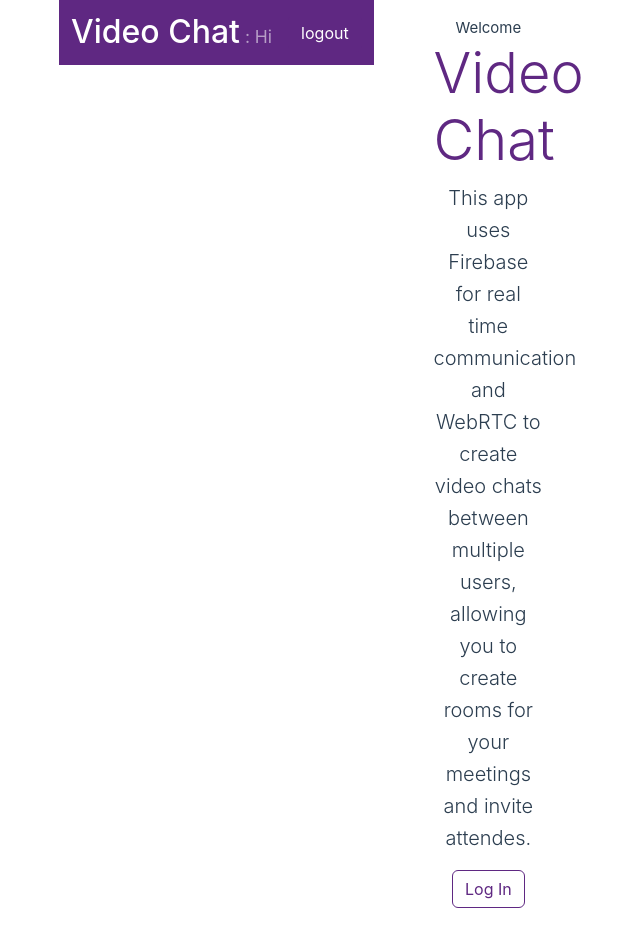
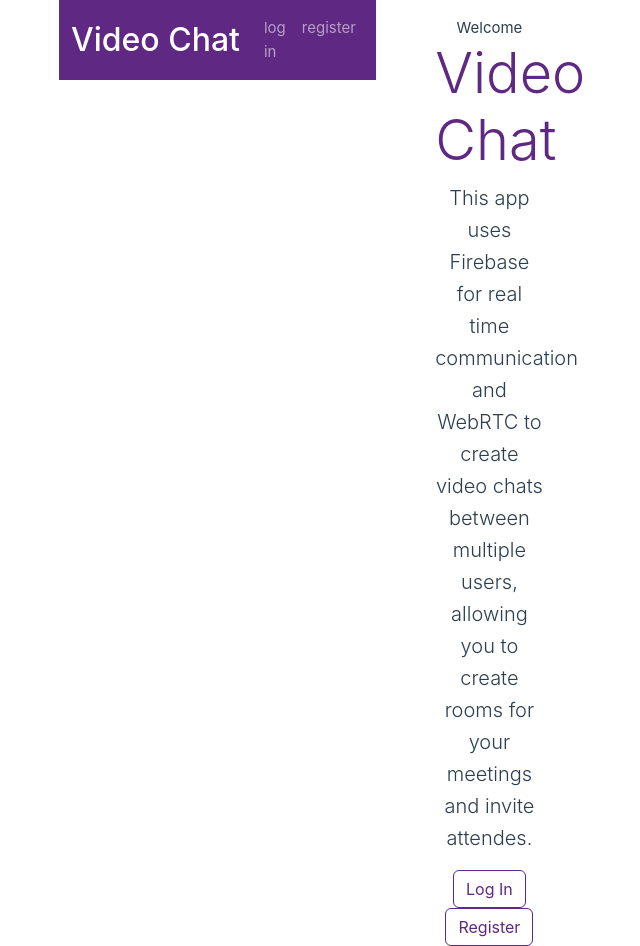
Before and after one commit to kenyaachon/Vuejs-VideoChatApp, a Vue app: page / in a window 1280 px wide. Shown: the whole page, without its empty margins (5-645 px from the left). Before the commit the page ends 908 px from the top, so only its background shows below. Built offline with nearby package versions, Linux system fonts and the light colour scheme; no server answers; the database is empty.

Commit message:
fixed logout issue for show logout vs login button

```diff
--- a/src/components/Home.vue
+++ b/src/components/Home.vue
@@ -1,7 +1,7 @@
 <template>
   <div class="mt-3">
-    <div class="text-center">
-      Welcome <span class="font-weight-bold text-info"> {{ user }}</span>
+    <div class="text-center" v-if="!currentUser">
+      Welcome <span class="font-weight-bold text-info"> {{ currentUser }}</span>
     </div>
     <div class="container text-center">
       <div class="row justify-content-center">
@@ -13,6 +13,8 @@
             attendes.
           </p>
           <router-link class="btn btn-outline-primary mr-2" to="/login">Log In</router-link>
+
+          <router-link class="btn btn-outline-primary mr-2" to="/register">Register</router-link>
         </div>
       </div>
     </div>
@@ -24,6 +26,12 @@ export default {
   name: "HomeView",
   props: {
     user: String
+  },
+  computed: {
+    currentUser() {
+      console.log("this is the current user", this.$store.state.user)
+      return this.$store.state.user
+    }
   }
 }
 </script>
--- a/src/components/Navigation.vue
+++ b/src/components/Navigation.vue
@@ -4,7 +4,7 @@
       <div class="container-fluid">
         <router-link class="navbar-brand" to="/">
           <span class="h2 pr-1">Video Chat</span>
-          <span class="navbar-text small">
+          <span class="navbar-text small" v-if="!isUserLoggedIn">
             : Hi <span class="font-weight-bold text-white"> {{ currentUser }}</span>
           </span>
         </router-link>
@@ -25,25 +25,21 @@
 
 <script lang="ts">
 import { getAuth, signOut } from "firebase/auth"
+import { mapGetters } from "vuex"
 export default {
   name: "NavigationVue",
   // props: {
   //   user: String
   // },
   data() {
-    return {
-      user: null
-    }
+    return {}
   },
   computed: {
     currentUser() {
       console.log("this is the current user", this.$store.state.user)
       return this.$store.state.user
     },
-    isUserLoggedIn() {
-      console.log("current value of the computed", this.$store.state.user)
-      return this.$store.state.user === null ? false : true
-    }
+    ...mapGetters(["isUserLoggedIn"])
   },
   methods: {
     logoutUser() {
@@ -53,7 +49,7 @@ export default {
         .then(() => {
           console.log("signing out user", this.$store.state.user)
           this.$store.dispatch("logoutUser")
-          // this.$router.push("/login")
+          // this.$router.replace("/login")
         })
         .catch(error => {
           console.error("error occured while signing out user", error)
--- a/src/store.ts
+++ b/src/store.ts
@@ -7,6 +7,11 @@ export interface State {
 export const store = createStore<State>({
   state: {
     user: null
+  },
+  getters: {
+    isUserLoggedIn(state) {
+      return state.user === null ? true : false
+    }
   },
   mutations: {
     login(state, user) {
@@ -18,6 +23,7 @@ export const store = createStore<State>({
   },
   actions: {
     async loginUser({ commit }, userData: string) {
+      console.log("the payload being passed", userData)
       commit("login", userData)
     },
     async logoutUser({ commit }) {
```
